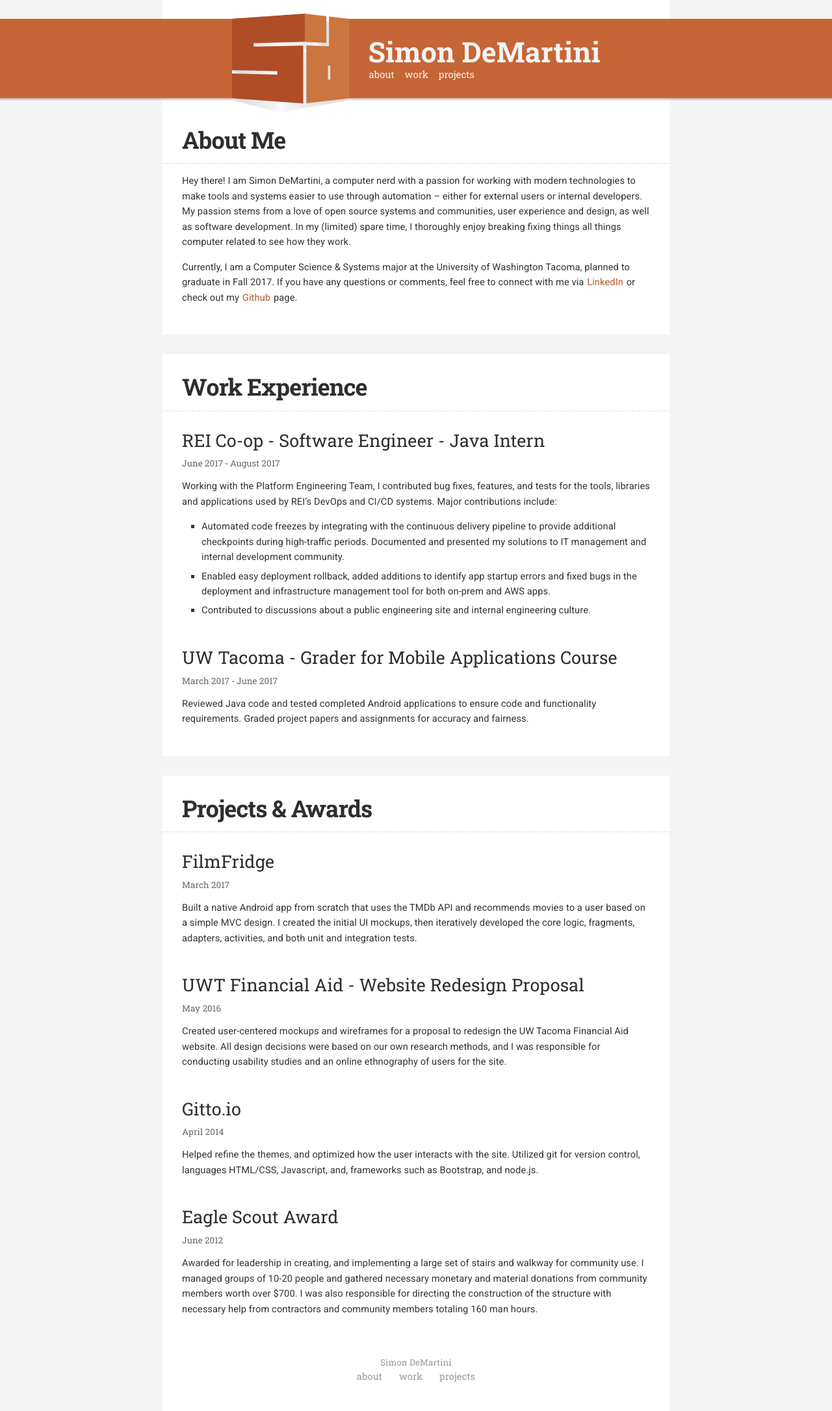
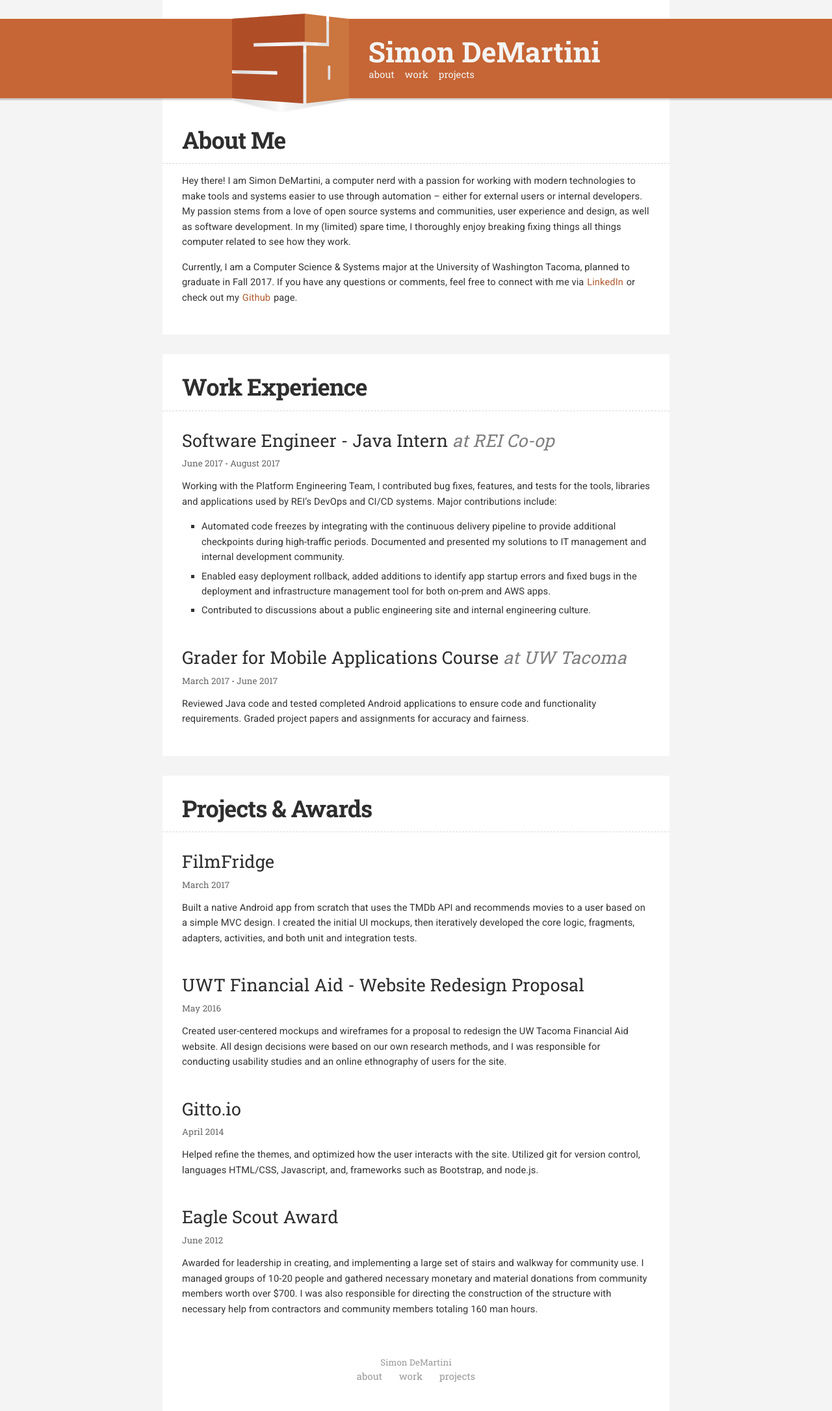
Before and after one commit to simondemartini/simondemartini.github.io, a Jekyll site: the page built from index.html, in a window 1280 px wide. Shown: the whole page at 65% size. Built offline with Jekyll 4.4.1, drawn with Linux system fonts in a browser that asks for light colours.

Commit message:
Update jobs formatting
Move company to its own field, and to the end of job titles.

```diff
--- a/_includes/jobs.html
+++ b/_includes/jobs.html
@@ -2,7 +2,8 @@
 {% for job in sorted %}
 <div class="wrapper job">
     <header class="head">
-        <h3 class="link-title">{{ job.title }}</h3>
+        <h3 class="link-title">{{ job.title }} <span class="company">at {{ job.company }}</span></h3>
+
         <time class="date" datetime="{{ job.start_date | date: "%Y-%b-%d"}}">{{ job.start_date | date: "%B %Y"}}</time> - <time class="date" datetime="{{ job.completion_date | date: "%Y-%b-%d"}}">{{ job.completion_date | date: "%B %Y"}}</time>
 
     </header>
--- a/css/main.scss
+++ b/css/main.scss
@@ -37,7 +37,7 @@ $main-width: 		780px;
 $article-padding:   30px;
 $article-width:     $main-width - (2*$article-padding);
 
-$border-radius: 	3px;
+$border-radius:     3px;
 
 $device-small:      380px;
 $device-medium:     600px;
@@ -238,6 +238,11 @@ article {
             color: lighten($color-darktext, 20% );
         }
 
+        .company {
+            font-style: italic;
+            color: lighten($color-darktext, 30% );
+        }
+
         h1 {
             font-weight: 700;
             letter-spacing: -1px;
@@ -410,6 +415,10 @@ form {
 
 .link-button {
     padding: 3px;
+}
+
+.text-lighter {
+    color: lighten($color-darktext, 30% );;
 }
 
 .nav-link {
```
Also changed, not shown: _jobs/2017-grader.md (+3 -2 lines), _jobs/2017-rei.md (+2 -1 lines), Gemfile.lock.
